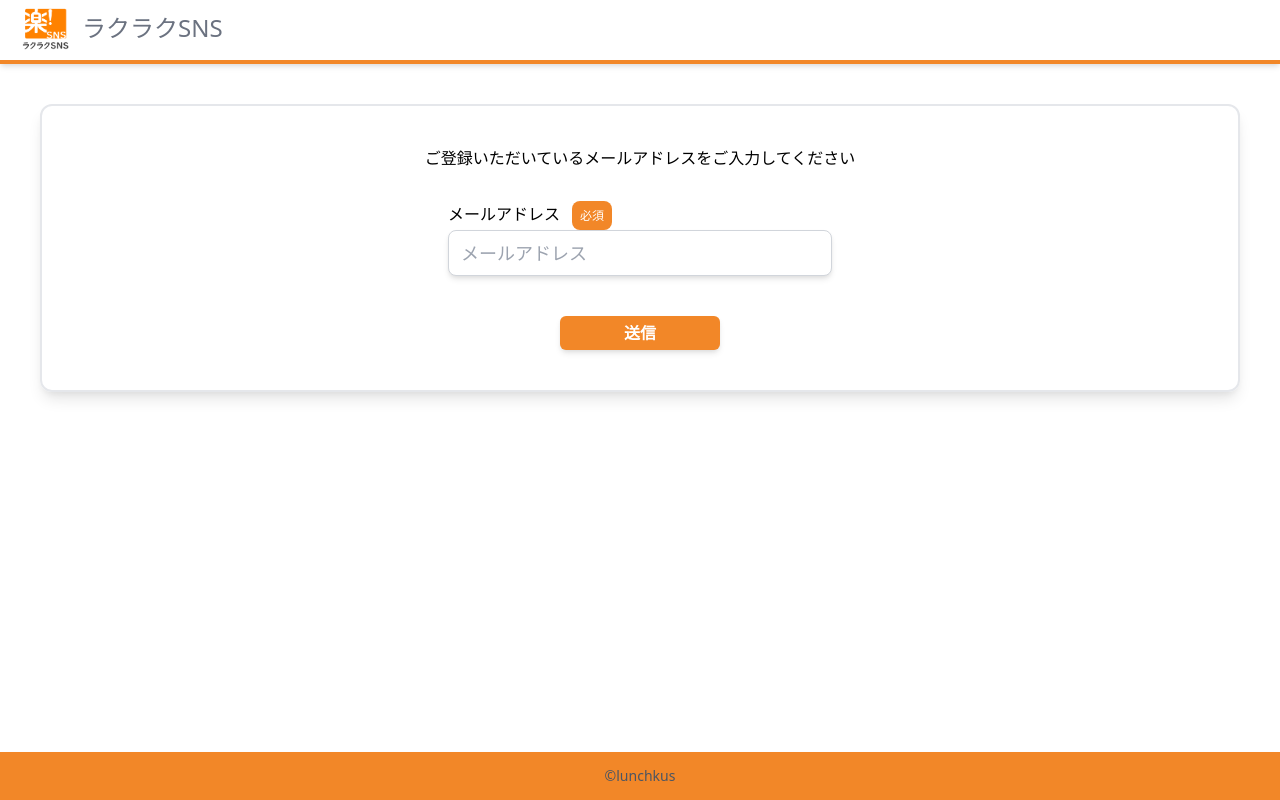
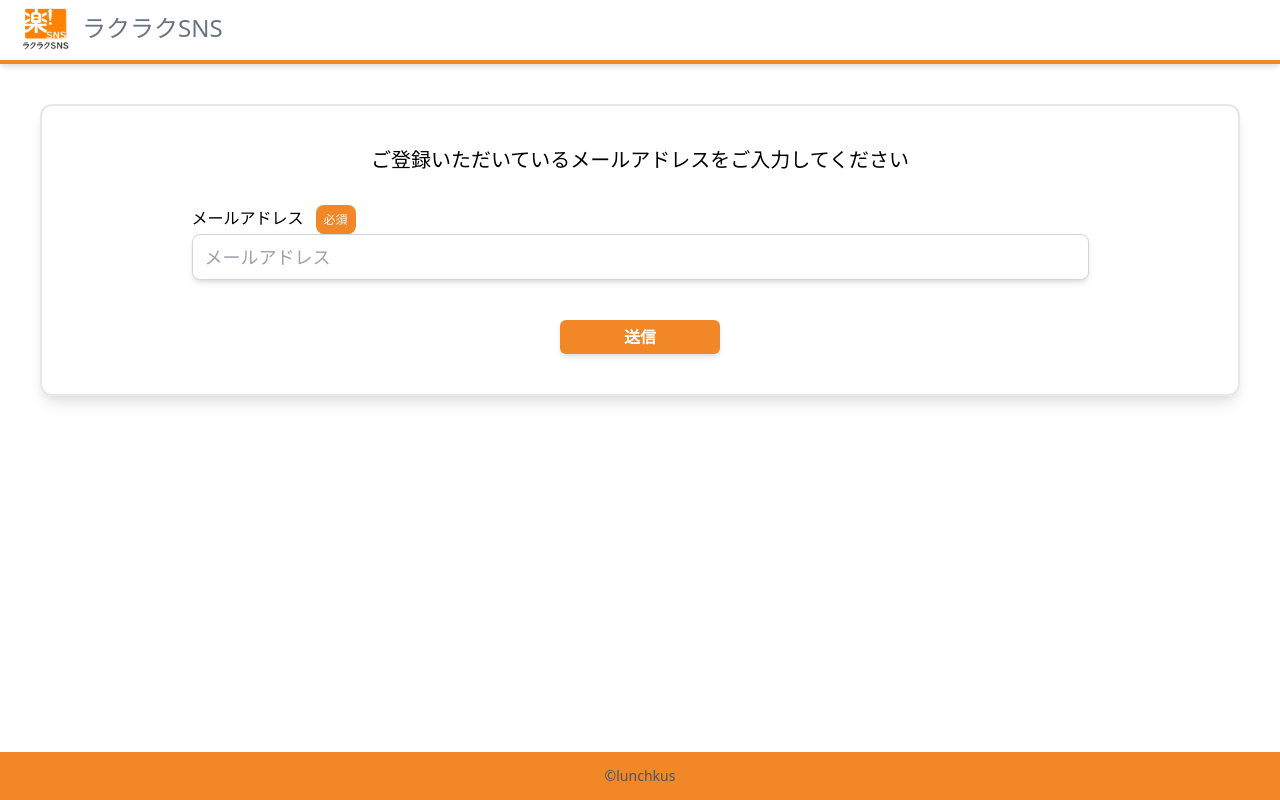
Before and after one commit to suzu1997/rakus-sns-app, a Next.js app: page /auth/forgetpass in a window 1280 px wide. Built offline with nearby package versions, Linux system fonts and the light colour scheme.

Commit message:
パスワード忘れた画面のレスポンシブ対応

```diff
--- a/src/pages/auth/forgetpass.tsx
+++ b/src/pages/auth/forgetpass.tsx
@@ -58,12 +58,12 @@ const ForgetPass: NextPage = () => {
   return (
     <>
       <div className="border-solid  border-2 border-bgc-200 m-10  shadow-lg rounded-xl text-center">
-        <div className="mt-10 ">
+        <div className="mt-10 text-base  sm:text-xl">
           ご登録いただいているメールアドレスをご入力してください
         </div>
         <form name="SignupForm" noValidate>
           <div className="flex flex-col items-center mt-5">
-            <div className="gap-3 w-96 mt-3">
+            <div className="gap-3 w-3/4 mt-3">
               {/* メールアドレスのテキストフォーム */}
               <TextInput
                 label="メールアドレス"
```
